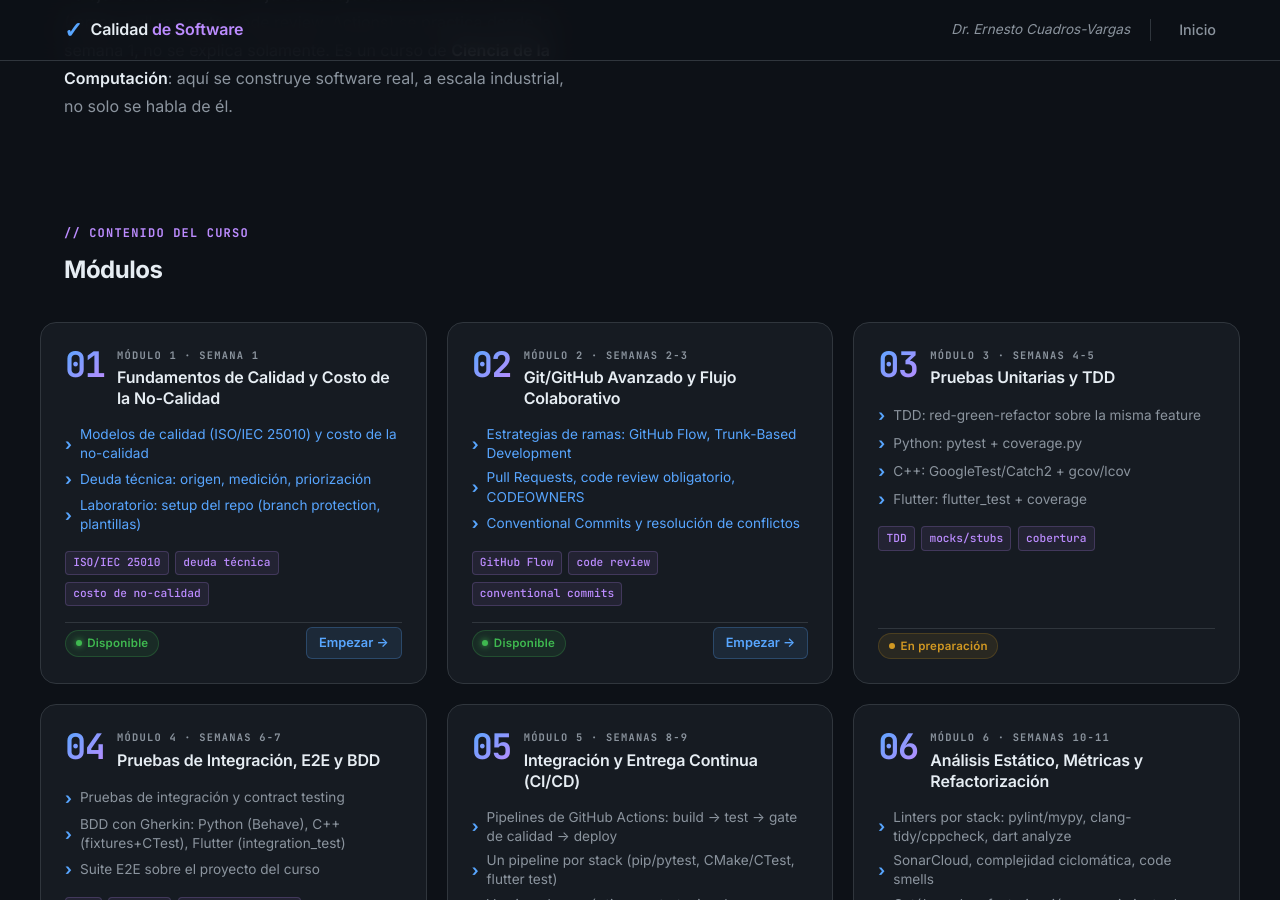
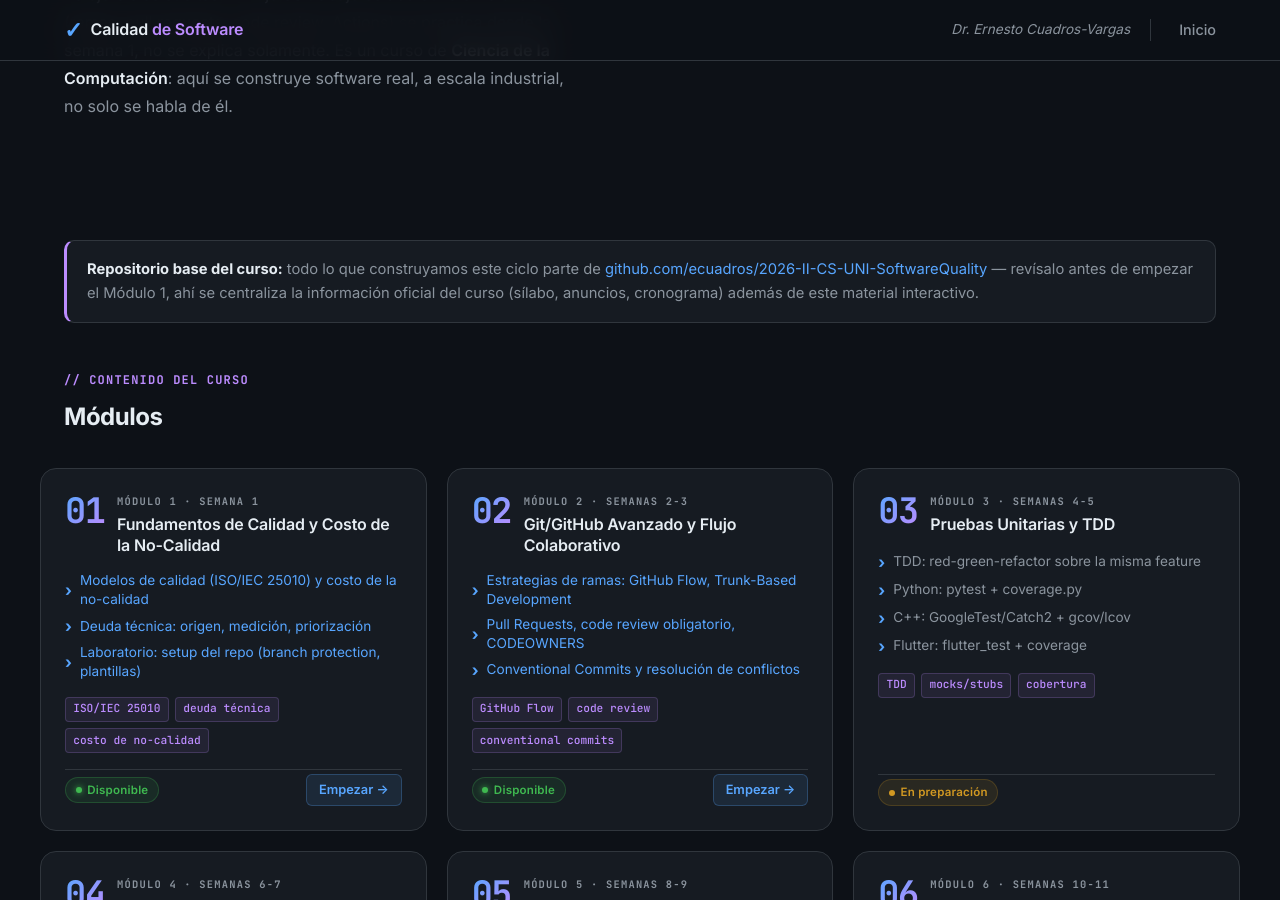
Before and after one commit to ecuadros/SoftwareQuality, a Jekyll site: the page built from index.html, in a window 1280 px wide and 900 px high, scrolled down 481 px. Built offline with Jekyll 4.4.1, drawn with Linux system fonts in a browser that asks for light colours.

Commit message:
Agrega nota del repositorio base del curso en la portada
Enlaza github.com/ecuadros/2026-II-CS-UNI-SoftwareQuality (repo oficial
de la oferta 2026-II: sílabo, anuncios, cronograma) en un callout
prominente justo debajo del hero, antes de la lista de módulos. Documenta
la relación entre ambos repos en CLAUDE.md.

Co-Authored-By: Claude Sonnet 5 <noreply@anthropic.com>
Claude-Session: https://claude.ai/code/session_018ogpCozikhhwteDmECWYmC

```diff
--- a/index.html
+++ b/index.html
@@ -38,6 +38,18 @@ title: Inicio
     </div>
   </div>
 </section>
+
+<!-- ========================================================
+     REPOSITORIO BASE DEL CURSO
+     ======================================================== -->
+<div class="container" style="margin-bottom: 3rem;">
+  <div class="callout accent2" style="max-width: 100%;">
+    <strong>Repositorio base del curso:</strong> todo lo que construyamos este ciclo parte de
+    <a href="https://github.com/ecuadros/2026-II-CS-UNI-SoftwareQuality" target="_blank" rel="noopener">github.com/ecuadros/2026-II-CS-UNI-SoftwareQuality</a>
+    — revísalo antes de empezar el Módulo 1, ahí se centraliza la información oficial del curso
+    (sílabo, anuncios, cronograma) además de este material interactivo.
+  </div>
+</div>
 
 <!-- ========================================================
      MODULE GRID (esqueleto — sin enlaces todavía)
```
Also changed, not shown: CLAUDE.md (+2 -0 lines).
